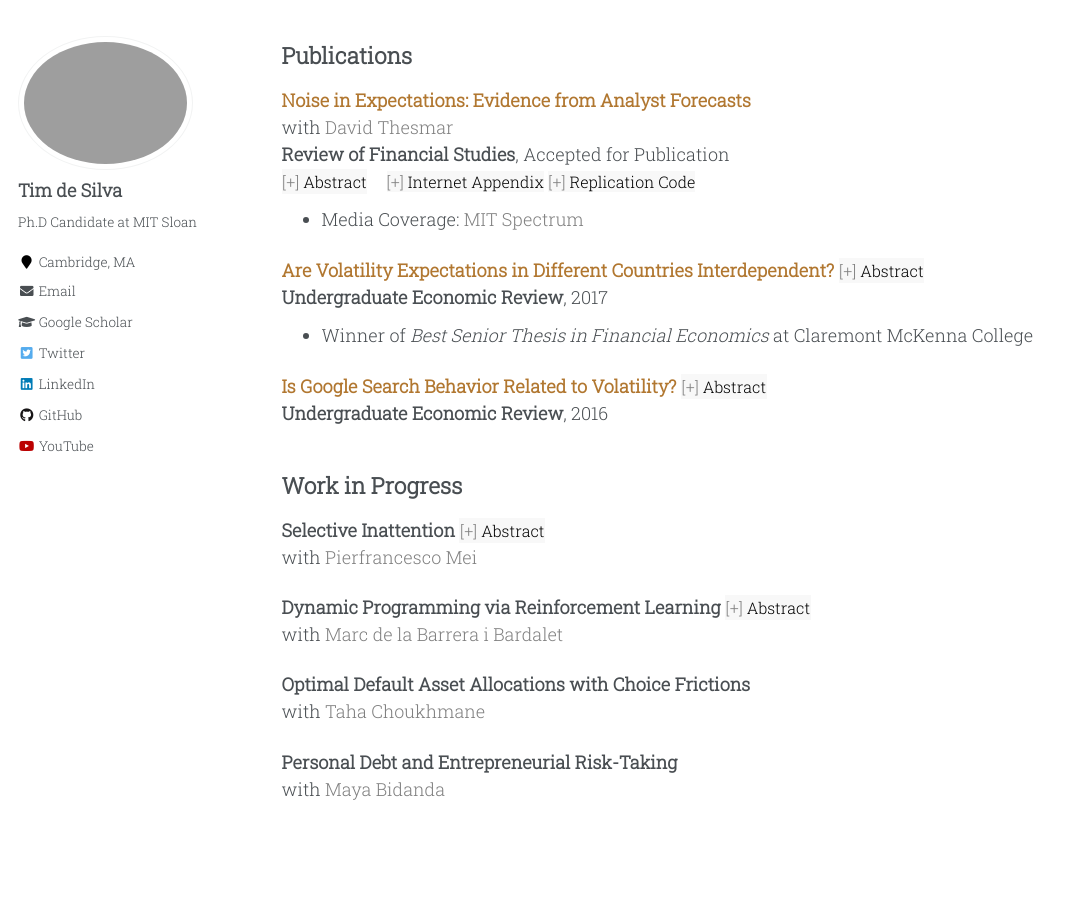
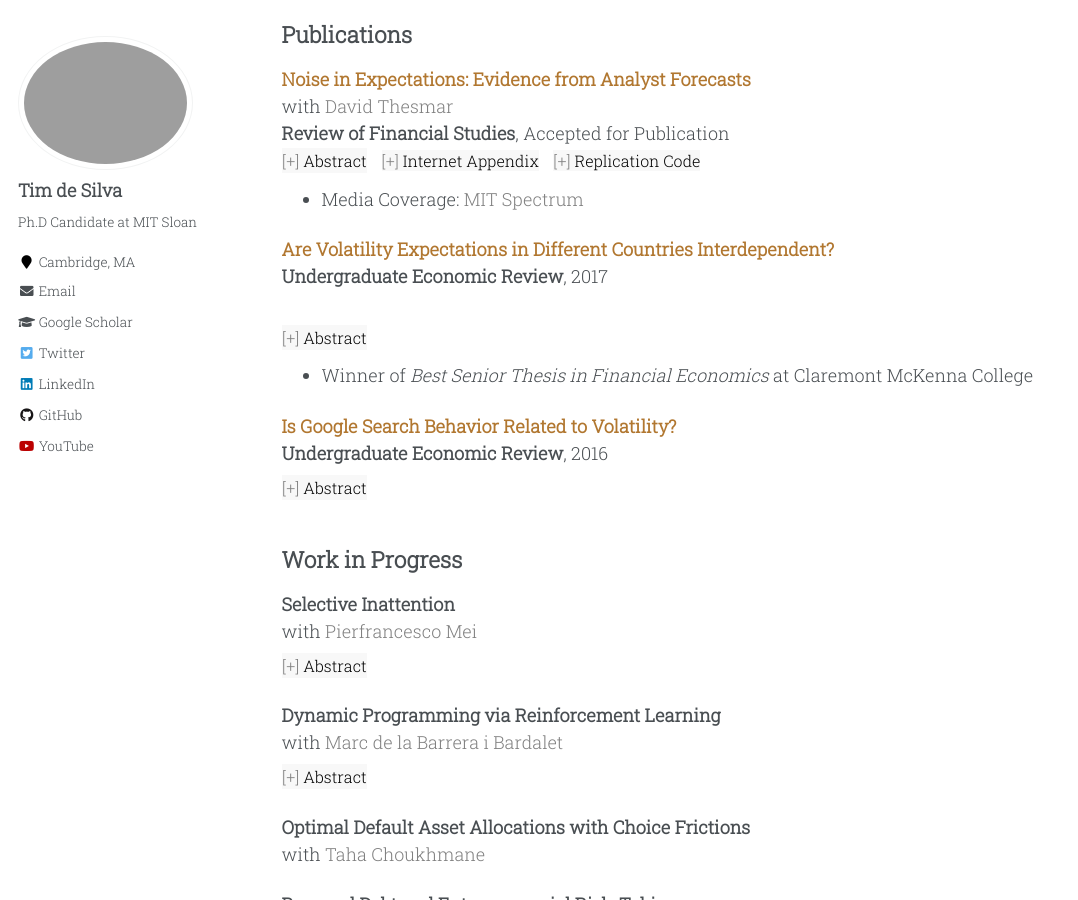
Before and after one commit to timhdesilva/timhdesilva.github.io, a Jekyll site: the page built from _pages/research.html, in a window 1280 px wide and 900 px high, scrolled down 686 px. Shown: the whole window, without its empty margins (0-1078 px from the left). Built offline with Jekyll 4.4.1, drawn with Linux system fonts in a browser that asks for light colours.

Commit message:
update research

```diff
--- a/_pages/research.html
+++ b/_pages/research.html
@@ -59,7 +59,7 @@ author_profile: true
 
 <p>
     <a style="text-decoration:none; color:rgb(177, 119, 48); font-weight:bold" href="http://timhdesilva.github.io/files/papers/jmp_deSilva.pdf">Insurance versus Moral Hazard in Income-Contingent Student Loan Repayment</a>
-    <br><button class="abstract-button" data-target="jmp" style="margin-top:5px">Abstract</button>
+    <br><button class="abstract-button" data-target="jmp" style="margin-top:8px">Abstract</button>
     <ul style="margin-top: -12px">
       <li>Finalist for <em>BlackRock Applied Research Award</em></li>
     </ul>
@@ -74,7 +74,7 @@ author_profile: true
     <a style="text-decoration:none; color:rgb(177, 119, 48); font-weight:bold" href="http://timhdesilva.github.io/files/papers/preferences_frictions.pdf">What Drives Investor&#39;s Portfolio Choices? Separating Risk Preferences from Frictions</a>
     <br>with <a style="text-decoration:none; color:gray" href="https://tahachoukhmane.com/">Taha Choukhmane</a>
     <br><strong>Revise and Resubmit at the Journal of Finance</strong>
-    <br><button class="abstract-button" data-target="pref_fric">Abstract</button>
+    <br><button class="abstract-button" data-target="pref_fric" style="margin-top:8px">Abstract</button>
 </p>
 <div id="pref_fric" class="abstract-content">
   We study the role of risk preferences and frictions in portfolio choice using variation in 401(k) default investment options. Patterns of active choice in response to different default funds imply that, absent participation frictions, 94% of investors prefer holding stocks, with an equity share of retirement wealth declining with age—patterns markedly different from their observed allocations. We use this quasi-experiment to estimate a lifecycle model and find relative risk aversion of 2, EIS of 0.4, and a $200 portfolio adjustment cost. Our results suggest low stock market participation is due to participation frictions rather than non-standard preferences such as loss-aversion.
@@ -83,9 +83,8 @@ author_profile: true
 <p>
     <a style="text-decoration:none; color:rgb(177, 119, 48); font-weight:bold" href="http://timhdesilva.github.io/files/papers/losing_optional.pdf">Losing is Optional: Retail Option Trading and Expected Announcement Volatility</a>
     <br>with <a style="text-decoration:none; color:gray" href="https://mitmgmtfaculty.mit.edu/eso/">Eric C. So</a> and <a style="text-decoration:none; color:gray" href="https://ksmith142.github.io/">Kevin C. Smith</a>
-    <p style="margin-top: -12.5px; margin-right: 20px; line-height: 1.5;">
     <br>
-      <button class="abstract-button" data-target="losing" style="margin-top: -20px; margin-right: 15px;">Abstract</button>
+      <button class="abstract-button" data-target="losing" style="margin-top: 8px; margin-right: 10px;">Abstract</button>
       <a style="text-decoration:none; background-color:#f8f8f8; font-size: 16px; font-family: Roboto Slab, serif;" href="http://timhdesilva.github.io/files/papers/losing_optional_appendix.pdf"><span style="color: gray;">[+]</span> <span style="color:black;">Internet Appendix</span></a>
     <ul style="margin-top: -12px">
       <li>Media Coverage: <a style="text-decoration:none; color:gray" href="https://mitsloan.mit.edu/ideas-made-to-matter/retail-investors-lose-big-options-markets-research-shows">Ideas Made to Matter</a>, <a style="text-decoration:none; color:gray" href="https://www.tradersmagazine.com/am/what-motivates-retail-options-traders/">Traders Magazine</a>, <a style="text-decoration:none; color:gray" href="https://www.risk.net/investing/7954462/its-amateur-hour-how-retail-traders-upended-options-market">Risk.net</a>, <a style="text-decoration:none; color:gray" href="https://www.advisorperspectives.com/articles/2023/02/19/the-wealth-destroying-behavior-of-retail-option-trading">Advisor Perspectives</a></li>
@@ -102,8 +101,8 @@ author_profile: true
     <br>with <a style="text-decoration:none; color:gray" href="https://sites.google.com/site/dthesmar/">David Thesmar</a>
     <br><strong>Review of Financial Studies</strong>, Accepted for Publication
     <br>
-      <button class="abstract-button" data-target="noise" style="margin-top: -20px; margin-right: 15px;">Abstract</button>
-      <a style="text-decoration:none; background-color:#f8f8f8; font-size: 16px; font-family: Roboto Slab, serif;" href="http://timhdesilva.github.io/files/papers/noise_expectations_appendix.pdf"><span style="color: gray;">[+]</span> <span style="color:black;">Internet Appendix</span></a>
+      <button class="abstract-button" data-target="noise" style="margin-top: -20px; margin-right: 10px;">Abstract</button>
+      <a style="text-decoration:none; background-color:#f8f8f8; font-size: 16px; font-family: Roboto Slab, serif; margin-right: 10px;" href="http://timhdesilva.github.io/files/papers/noise_expectations_appendix.pdf"><span style="color: gray;">[+]</span> <span style="color:black;">Internet Appendix</span></a>
       <a style="text-decoration:none; background-color:#f8f8f8; font-size: 16px; font-family: Roboto Slab, serif;" href="https://github.com/timhdesilva/noise_expectations"><span style="color: gray;">[+]</span> <span style="color:black;">Replication Code</span></a>
     <ul style="margin-top: -12px">
       <li>Media Coverage: <a style="text-decoration:none; color:gray" href="https://betterworld.mit.edu/spectrum/issues/2023-fall/mits-sloans-david-thesmar-encourages-intellectual-drive/">MIT Spectrum</a></li>
@@ -115,8 +114,8 @@ author_profile: true
 
 <p>
     <a style="text-decoration:none; color:rgb(177, 119, 48); font-weight:bold" href="https://digitalcommons.iwu.edu/uer/vol14/iss1/8/">Are Volatility Expectations in Different Countries Interdependent?</a>
-    <button class="abstract-button" data-target="vol">Abstract</button>
     <br><strong>Undergraduate Economic Review</strong>, 2017<br>
+    <br><button class="abstract-button" data-target="vol" style="margin-top:8px">Abstract</button>
     <ul style="margin-top: -12px">
         <li>Winner of <em>Best Senior Thesis in Financial Economics</em> at Claremont McKenna College</li>
     </ul>
@@ -127,8 +126,8 @@ author_profile: true
 
 <p>
     <a style="text-decoration:none; color:rgb(177, 119, 48); font-weight:bold" href="https://digitalcommons.iwu.edu/uer/vol13/iss1/13/">Is Google Search Behavior Related to Volatility?</a>
-    <button class="abstract-button" data-target="google">Abstract</button>
     <br><strong>Undergraduate Economic Review</strong>, 2016
+    <br><button class="abstract-button" data-target="google" style="margin-top:8px">Abstract</button>
 </p>
 <div id="google" class="abstract-content">
   Intuitively, one would expect that internet search volume would contain valuable information about investor sentiment for a company. With the development of new data sources, such as Google Trends, this relationship can be more easily and objectively examined. This paper seeks to examine the relationship between a company’s stock price volatility and its Google search volume. A small cross-section of twenty companies is considered, and the goal of this paper is to demonstrate the power of Google Trends data in hope of initiating further research. Using a conventional GARCH framework for financial market volatility, an economically and statistically significant contemporaneous relationship between Google search volume and equity volatility is found.
@@ -138,8 +137,8 @@ author_profile: true
 
 <p>
     <strong>Selective Inattention</strong>
-    <button class="abstract-button" data-target="inattention">Abstract</button>
     <br>with <a style="text-decoration:none; color:gray" href="https://www.pierfrancescomei.com/">Pierfrancesco Mei</a>
+    <br><button class="abstract-button" data-target="inattention" style="margin-top:8px">Abstract</button>
 </p>
 <div id="inattention" class="abstract-content">
   We introduce the concept of selective inattention: agents in the economy selectively update their expectations about aggregate variables only when they make individual decisions for which these variables are relevant. Using a comprehensive set of household surveys, we show that households form expectations of macroeconomic variables that are more accurate, less dispersed, and closer to those of professional forecasters around periods in which they make important decisions, such as taking out a mortgage. These effects are larger for more consequential decisions and increase with proxies for financial sophistication. In ongoing work, we develop a consumption-savings model with durable and nondurable consumption, where agents can pay an observation cost to observe the return on a risky asset. In the model, agents exhibit selective inattention endogenously: they are more likely to pay the observation cost when adjusting durable consumption. This selective inattention has spillover effects on nondurable consumption and implies that the model can exhibit two features that have been difficult to reconcile jointly: a high level of macro-inattention, which refers to the sluggishness with which average expectations respond to shocks, and large responses of macro aggregates to shocks, in particular volatile durable goods spending.
@@ -147,8 +146,8 @@ author_profile: true
 
 <p>
     <strong>Dynamic Programming via Reinforcement Learning</strong>
-    <button class="abstract-button" data-target="agnostic_dp">Abstract</button>
     <br>with <a style="text-decoration:none; color:gray" href="https://economics.mit.edu/people/phd-students/marc-de-la-barrera-i-bardalet">Marc de la Barrera i Bardalet</a>
+    <br><button class="abstract-button" data-target="agnostic_dp" style="margin-top:8px">Abstract</button>
 </p>
 <div id="agnostic_dp" class="abstract-content">
   Traditional dynamic programming requires a mathematical model of the state transition function. Using reinforcement learning techniques, we develop a framework that allows more general transition functions. The modeler does not need to know the transition function as long as it can simulate realizations of it or observe realizations from data. We apply it to the income fluctuations problem and show that our solution technique is able to learn the underlying data-generating process, achieving the same value as traditional methods. We then quantify the welfare loss of assuming the income process is an AR1 instead of using real income realizations.
```
